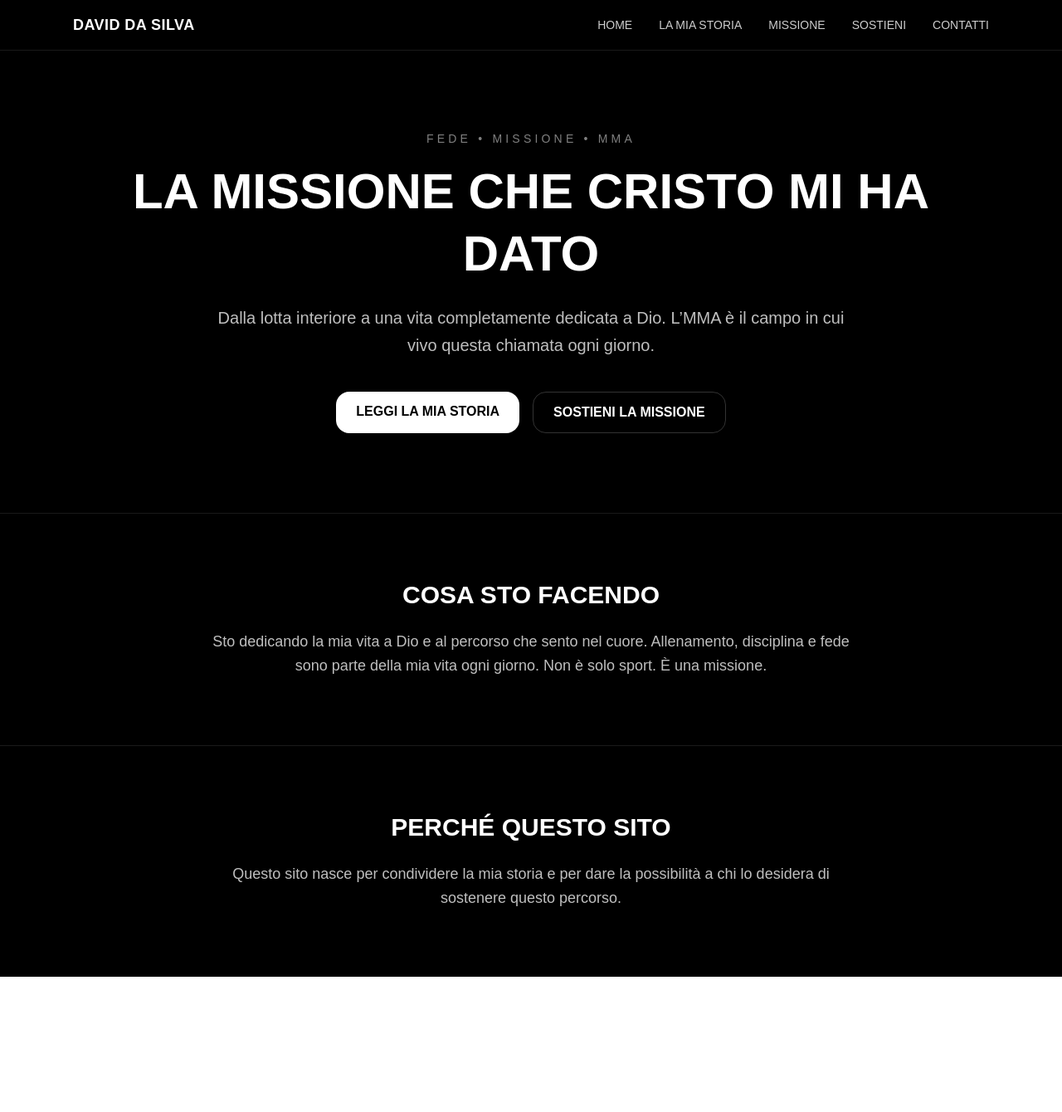
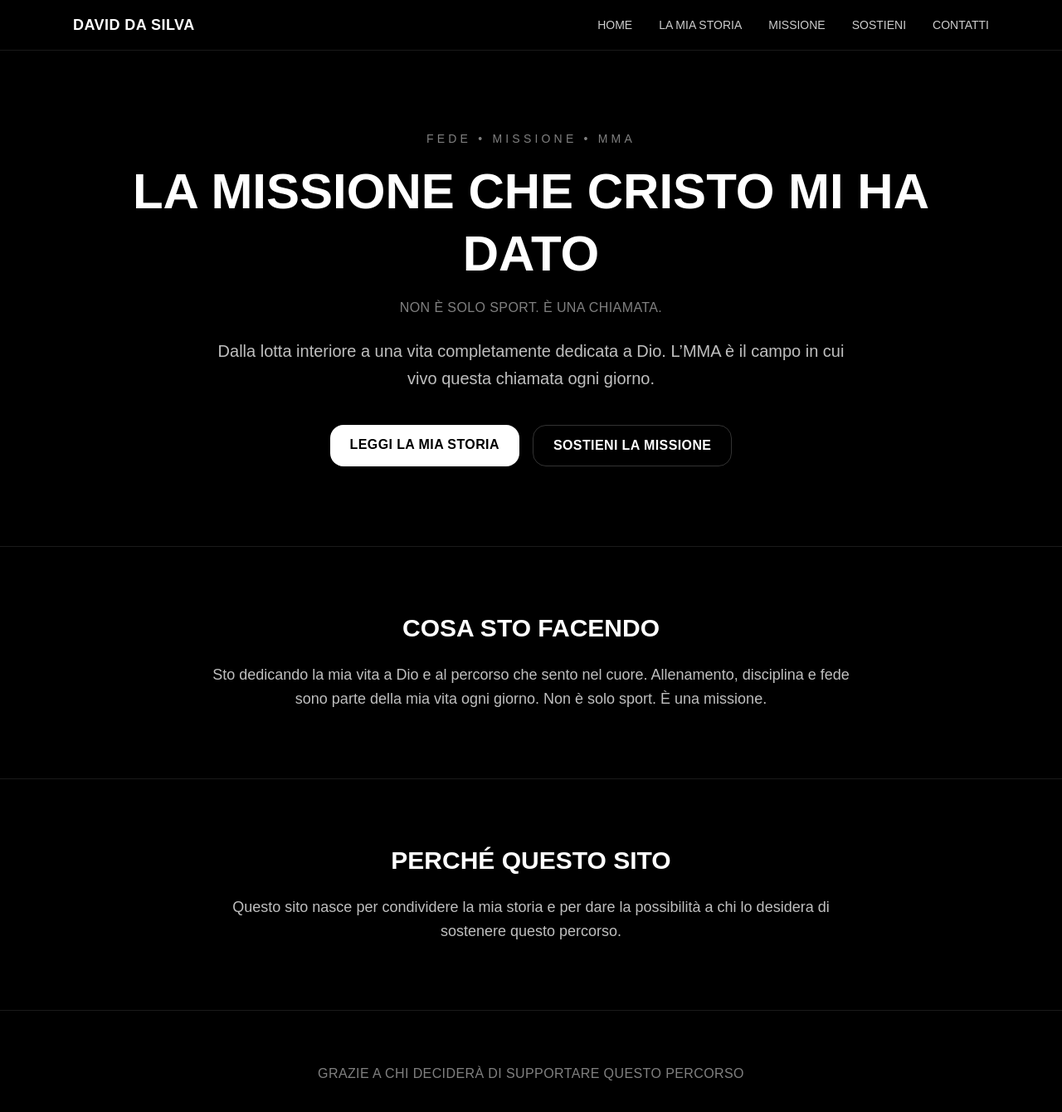
Before and after one commit to brajeel/sito-donazioni, a Next.js app: page / in a window 1280 px wide. Shown: the top 1340 px of the page at 83% size. Before the commit the page ends 1177 px from the top, so only its background shows below. Built offline with nearby package versions, Linux system fonts and the light colour scheme.

Commit message:
Update page

```diff
--- a/app/page.js
+++ b/app/page.js
@@ -7,9 +7,13 @@ export default function Home() {
           FEDE • MISSIONE • MMA
         </p>
 
-        <h1 className="text-4xl md:text-6xl font-bold uppercase leading-tight mb-6">
+        <h1 className="text-4xl md:text-6xl font-bold uppercase leading-tight mb-4">
           LA MISSIONE CHE CRISTO MI HA DATO
         </h1>
+
+        <p className="text-white/50 uppercase tracking-wide mb-6">
+          NON È SOLO SPORT. È UNA CHIAMATA.
+        </p>
 
         <p className="text-lg md:text-xl text-white/75 max-w-3xl mx-auto leading-relaxed">
           Dalla lotta interiore a una vita completamente dedicata a Dio.
@@ -19,14 +23,14 @@ export default function Home() {
         <div className="mt-10 flex flex-col sm:flex-row gap-4 justify-center">
           <a
             href="/storia"
-            className="rounded-2xl bg-white text-black px-6 py-3 font-semibold"
+            className="rounded-2xl bg-white text-black px-6 py-3 font-semibold uppercase tracking-wide hover:opacity-90 transition"
           >
             LEGGI LA MIA STORIA
           </a>
 
           <a
             href="/sostieni"
-            className="rounded-2xl border border-white/20 px-6 py-3 font-semibold"
+            className="rounded-2xl border border-white/20 px-6 py-3 font-semibold uppercase tracking-wide hover:bg-white hover:text-black transition"
           >
             SOSTIENI LA MISSIONE
           </a>
@@ -60,6 +64,14 @@ export default function Home() {
         </div>
       </section>
 
+      <section className="border-t border-white/10">
+        <div className="max-w-5xl mx-auto px-6 py-16 text-center">
+          <p className="text-white/50 uppercase tracking-wide">
+            GRAZIE A CHI DECIDERÀ DI SUPPORTARE QUESTO PERCORSO
+          </p>
+        </div>
+      </section>
+
     </main>
   );
 }
```
